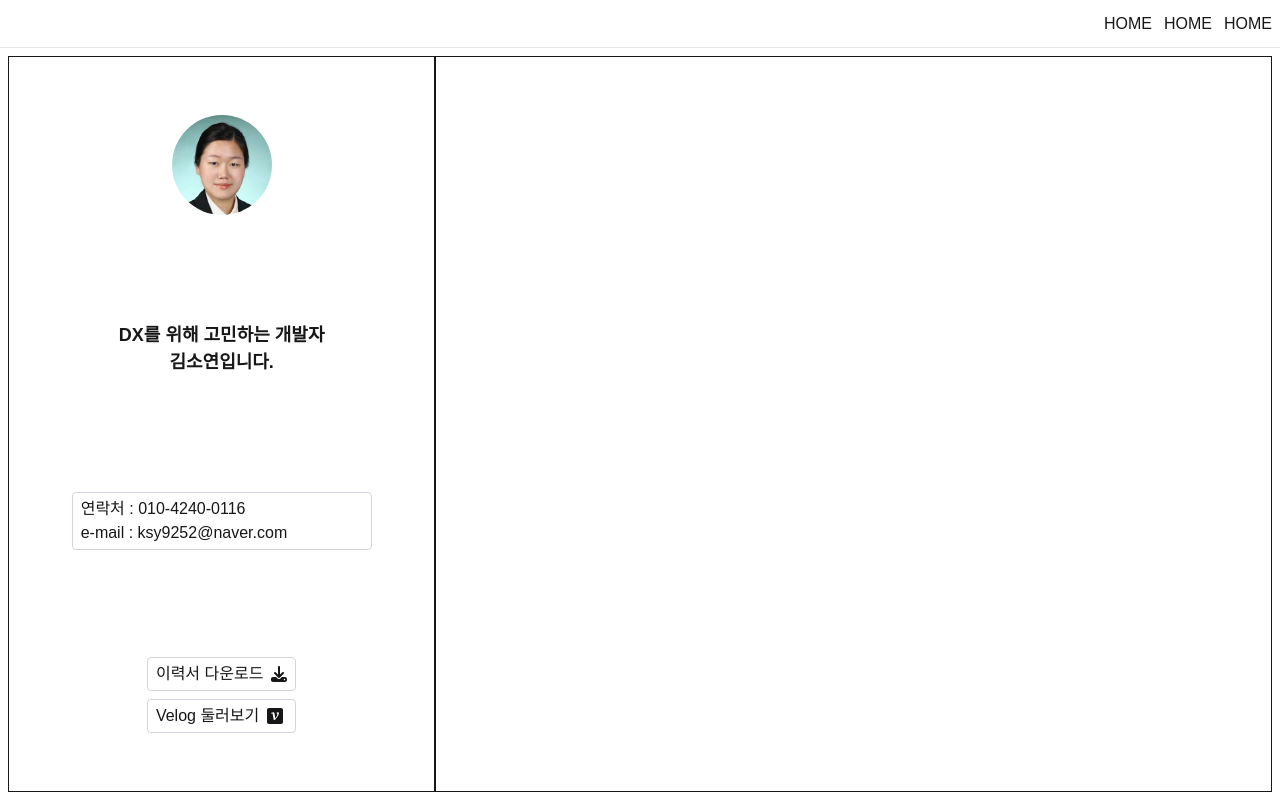
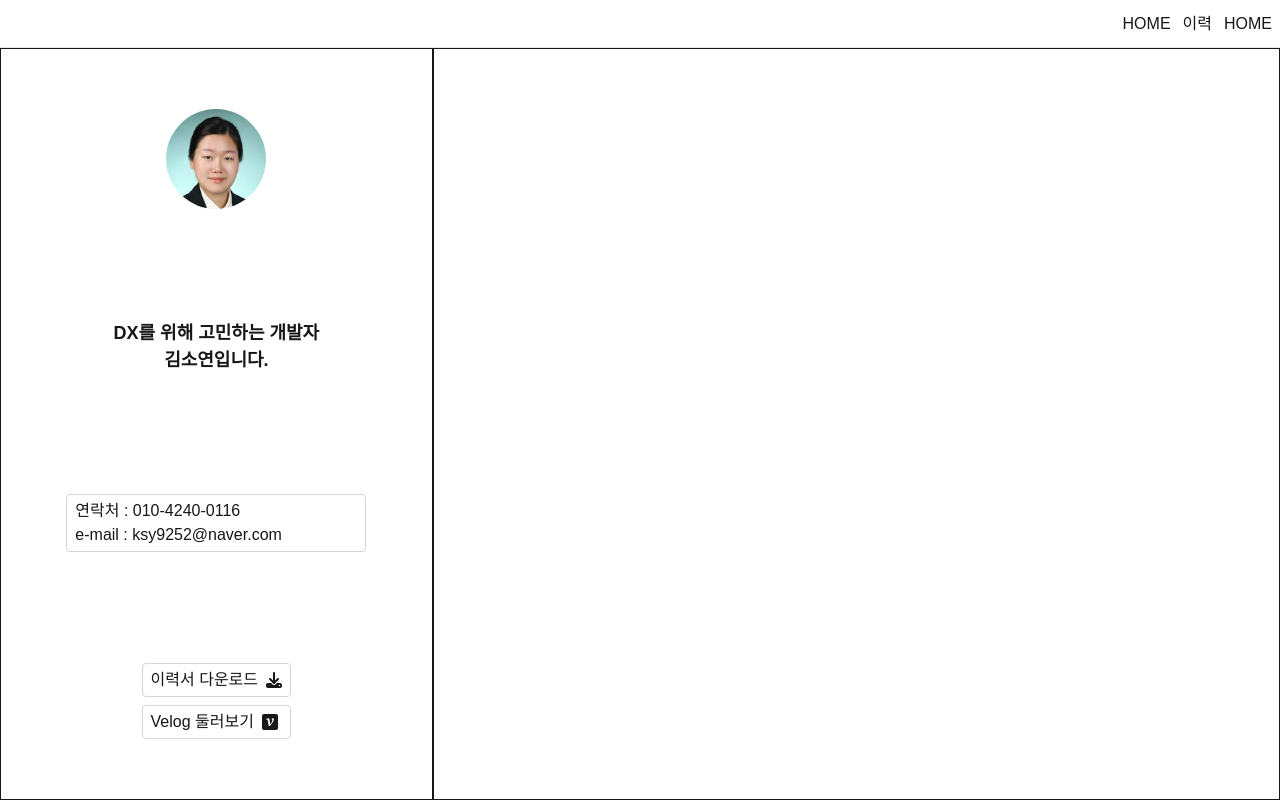
Before and after one commit to soyeon0116/my_portfolio, a Next.js app: page / in a window 1280 px wide. Built offline with nearby package versions, Linux system fonts and the light colour scheme.

Commit message:
feat : 헤더 fixed 추가

```diff
--- a/src/app/layout.tsx
+++ b/src/app/layout.tsx
@@ -29,7 +29,7 @@ export default function RootLayout({
         className={`${geistSans.variable} ${geistMono.variable} antialiased`}
       >
         <Header />
-        <div className='p-2 h-[calc(100vh-48px)] flex flex-col md:flex-row'>
+        <div className='mt-[48px] h-[calc(100vh-48px)] flex flex-col md:flex-row'>
           {children}
         </div>
       </body>
--- a/src/domains/common/components/Header.tsx
+++ b/src/domains/common/components/Header.tsx
@@ -3,9 +3,9 @@ import React from 'react';
 
 export default function Header() {
   return (
-    <div className='h-12 p-2 border-b border-b-gray-200 flex gap-3 justify-end items-center'>
+    <div className='fixed top-0 left-0 right-0 bg-white h-12 p-2 border-b border-b-gray-200 flex gap-3 justify-end items-center'>
       <Link href='/'>HOME</Link>
-      <Link href='/'>HOME</Link>
+      <Link href='/resume'>이력</Link>
       <Link href='/'>HOME</Link>
     </div>
   );
```
